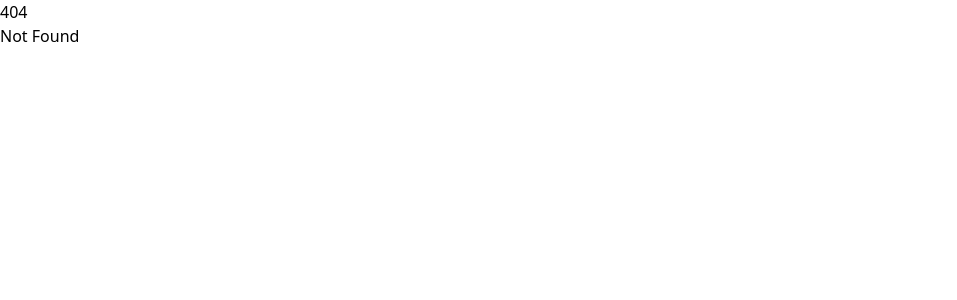
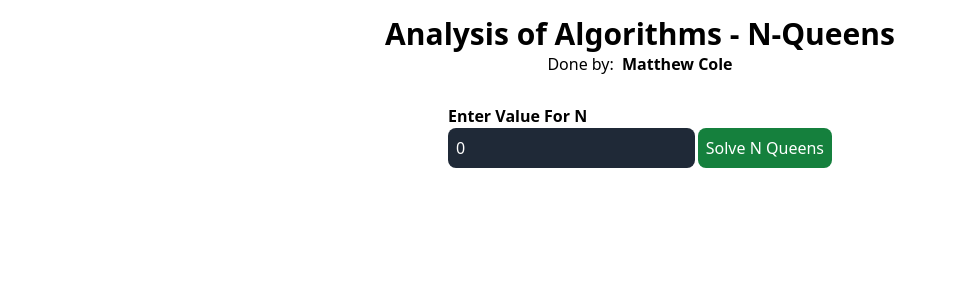
Before and after one commit to EM-CodeReever/AOA-Module-3-and-4, a SvelteKit app: page /n-queen in a window 1280 px wide. Before the commit this address had no page. Shown: the top 300 px of the page, without its empty margins (0-957 px from the left). Built offline with nearby package versions, Linux system fonts and the light colour scheme.

Commit message:
Let there be no fighting amongst My Queens (#4)
* Add n-queen page component

* Yes boyyy

* oops

* rework dyanimc grid class

* Show alert for no solution

* show amount of solutions

* Added some comments

```diff
--- /dev/null
+++ b/src/routes/n-queen/+page.svelte
@@ -0,0 +1,73 @@
+<script lang="ts">
+
+    import { solveNQueens } from "./N-Queen";
+
+
+    let nChoice = 0;
+
+
+    let posibleBoardLayout: string[][][] = []
+
+
+    function solveNQueensHandler(n: number){
+        let solutions = solveNQueens(n);
+        // console.log(solutions);
+
+        if(solutions.length === 0){
+            alert("No Solution Found for N = " + n )
+        }else{
+            alert("Found " + solutions.length + " Solutions for N = " + n )
+        }
+
+        solutions.forEach((solution)=>{
+            let board: string[][] = []
+
+            solution.forEach((row)=>{
+                board.push(row.split(''))
+            })
+
+
+
+            posibleBoardLayout.push(board)
+            posibleBoardLayout = [...posibleBoardLayout]
+
+        })
+
+    }
+
+</script>
+
+
+<section class="w-full h-screen">
+    <div class="p-4 flex justify-center items-center flex-col">
+        <h1 class="text-3xl font-semibold">Analysis of Algorithms - N-Queens</h1>
+        <p>Done by: <strong class="pl-1">Matthew Cole</strong></p>
+    </div>
+    <section class="w-full p-3 flex justify-center items-center flex-col space-y-4">
+        <div class="flex w-full max-w-sm items-end justify-between">
+            <div>
+                <h2 class="text font-semibold">Enter Value For N</h2>
+                <input bind:value={nChoice} type="number" class="bg-gray-800 text-white p-2 rounded-lg h-fit" on:change={()=>{
+                    posibleBoardLayout = []
+                }} >
+            </div>
+            <button class="bg-green-700 hover:bg-green-500 text-white h-fit p-2 rounded-lg" on:click={()=>{
+                solveNQueensHandler(nChoice)
+            }}>Solve N Queens</button>
+        </div>
+
+        {#each posibleBoardLayout as board }
+            <div class="grid grid-cols-{board[0].length} gap-1 w-fit relative">
+                {#each board as row, i}
+                    {#each row as cell, j}
+                        <div class="w-10 h-10 bg-indigo-400 rounded-lg flex justify-center items-center font-bold text-2xl">
+                            {cell === "." ? "" : cell}
+                        </div>
+                    {/each}
+                {/each}
+            </div>
+        {/each}
+
+
+    </section>
+</section>
--- /dev/null
+++ b/src/routes/n-queen/N-Queen.ts
@@ -0,0 +1,46 @@
+export function solveNQueens(n: number): string[][] {
+    // Sets to track the columns and diagonals that are under attack by any queen
+    let column = new Set<number>();
+    let positiveDiagonal = new Set<number>(); // Tracks attacks on positive diagonals (row + col)
+    let negativeDiagonal = new Set<number>(); // Tracks attacks on negative diagonals (row - col)
+
+    // Result array to store all of the board configurations that solve the problem
+    let res: string[][] = [];
+    // Initialize the board with all cells set to '.', representing an empty cell
+    let board: string[][] = Array.from({length: n}, () => Array(n). fill('.'));
+
+    // Helper function to place queens on the board
+    function backtrack(row: number){
+        // Base case: if all rows are filled, the current board configuration is a solution
+        if(row === n){
+            // Convert each row of the board to a single string and add it to the results array
+            res.push(board.map(row => row.join('')));
+            return;
+        }
+
+        // Try placing a queen in each column of the current row
+        for(let col = 0; col < n; col++){
+            // Check if the column or the diagonals are already under attack
+            if(column.has(col) || positiveDiagonal.has(row + col) || negativeDiagonal.has(row - col)) continue;
+
+            // Place a queen and mark the column and diagonals the current Queen is/can attacking
+            column.add(col);
+            positiveDiagonal.add(row + col);
+            negativeDiagonal.add(row - col);
+            board[row][col] = 'Q';
+
+            // Recurse to place a queen in the next row
+            backtrack(row + 1);
+
+            // Backtrack: remove the queen and unmark the attacks
+            column.delete(col);
+            positiveDiagonal.delete(row + col);
+            negativeDiagonal.delete(row - col);
+            board[row][col] = '.';
+        }
+    }
+
+    // Start the backtracking from the first row
+    backtrack(0);
+    return res; // Return all the solutions found
+}
```
